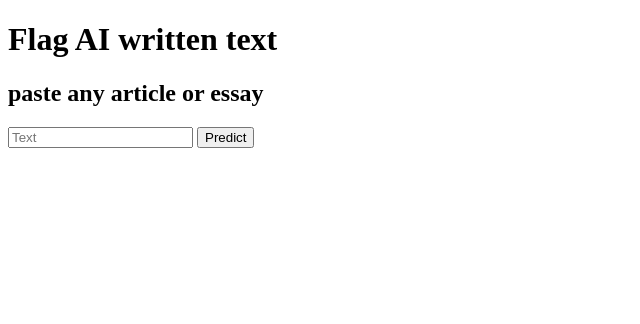
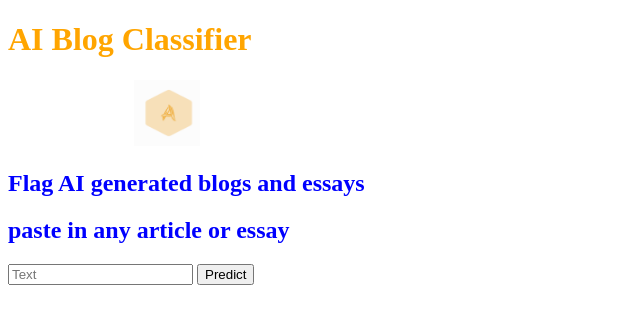
Before and after one commit to spe301/Wikipedia-Capstone, a Flask app: page / in a window 1280 px wide. Shown: the top 324 px of the page, without its empty margins (0-640 px from the left). Run offline with Flask 2, Linux system fonts and the light colour scheme.

Commit message:
edited index.html

```diff
--- a/templates/index.html
+++ b/templates/index.html
@@ -12,9 +12,14 @@
 </head>
 
 <body>
+
  <div class="login">
-	<h1>Flag AI written text</h1>
-	<h2>paste any article or essay</h2>
+        <h1 style="color: orange;">AI Blog Classifier</h1>
+        <div style="margin-left:10%; margin-right:10%;">
+        <img width="66" height="66", src="Images\logoo.png">
+        </div>
+	<h2 style="color: blue;">Flag AI generated blogs and essays</h2>
+	<h2 style="color: blue;">paste in any article or essay</h2>
 
      <!-- Main Input For Receiving Query to our ML -->
     <form action="{{ url_for('predict')}}"method="post">
```
Also changed, not shown: Images/logoo.png (added), 1 other file.
